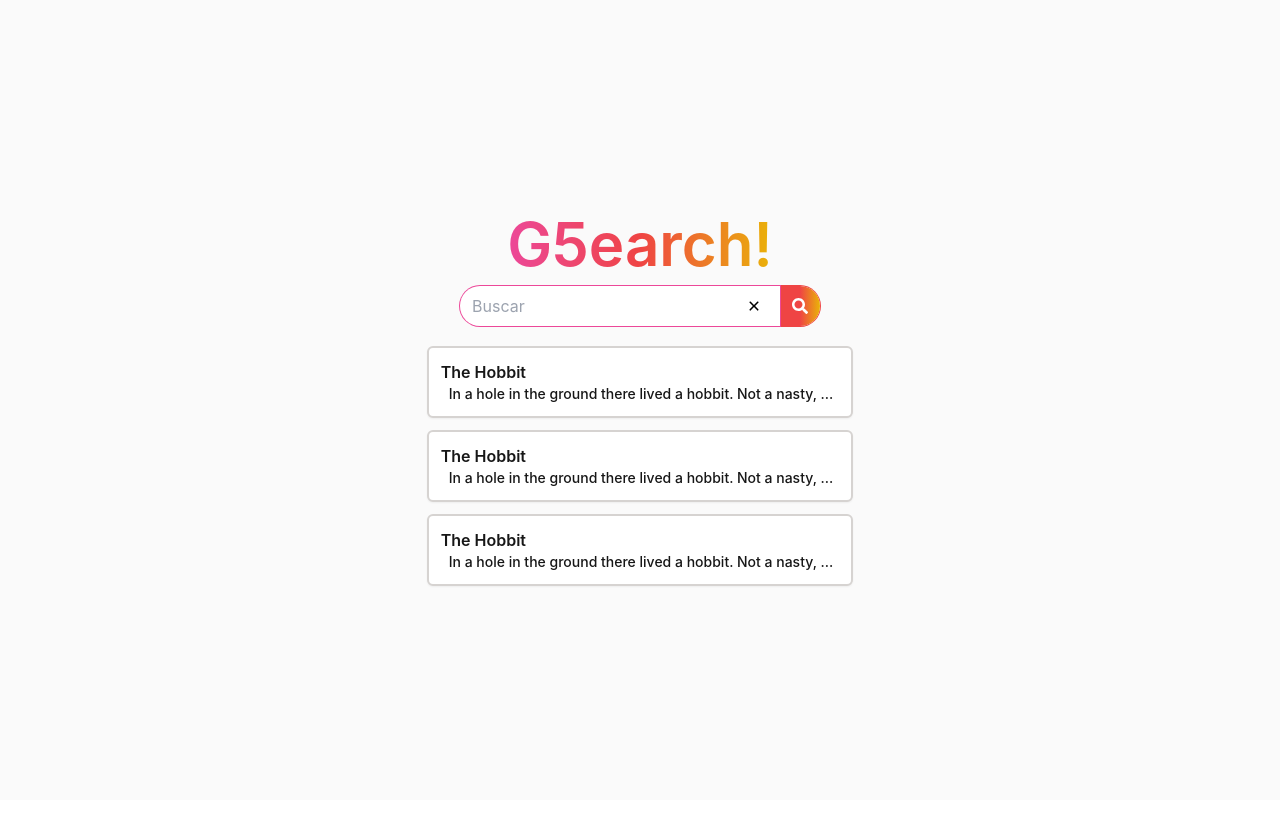
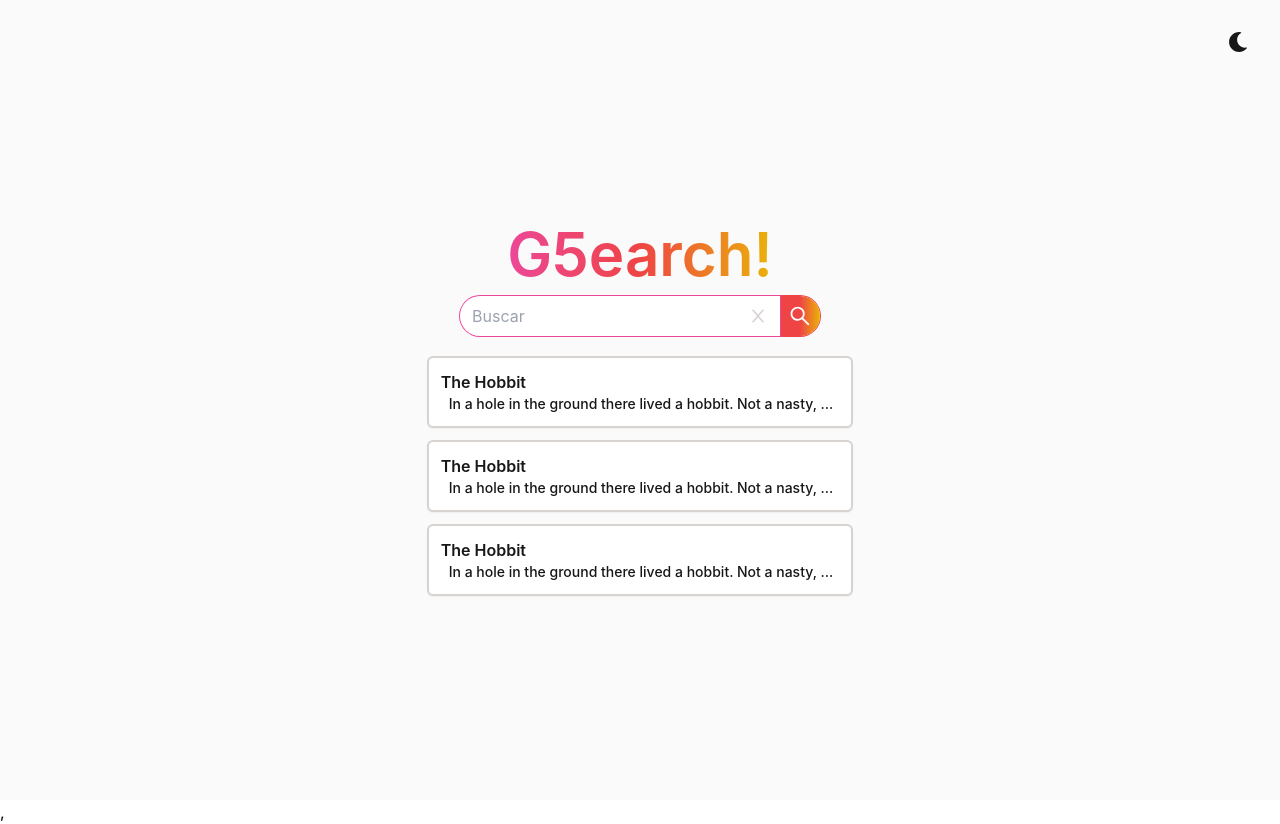
Before and after one commit to ValentinTT/g5earch, a React (Create React App) app: page / in a window 1280 px wide. Both pictures are taken after a click on the button 680 px from the left and 294 px from the top of the page. Before the commit the page ends 800 px from the top, so only its background shows below. Built offline with nearby package versions, Linux system fonts and the light colour scheme; what miragejs would draw is missing.

Commit message:
DarkTheme

```diff
--- a/package.json
+++ b/package.json
@@ -10,9 +10,11 @@
     "@types/node": "^17.0.23",
     "@types/react": "^17.0.43",
     "@types/react-dom": "^17.0.14",
+    "@types/react-icons": "^3.0.0",
     "clsx": "^1.1.1",
     "react": "^18.0.0",
     "react-dom": "^18.0.0",
+    "react-icons": "^4.3.1",
     "react-scripts": "5.0.0",
     "typescript": "^4.6.3",
     "web-vitals": "^2.1.4"
--- a/src/App.tsx
+++ b/src/App.tsx
@@ -1,9 +1,11 @@
-import SearchBar from 'components/SearchBar/SearchBar'
+import SearchBar from 'components/SearchBar'
 import Title from 'components/Title'
 import { useState } from 'react'
 import { createServer } from 'miragejs'
-import { SearchResultResponse } from 'types/SearchResultResponse'
+import { SearchResultResponse } from './@types/searchResultResponse'
 import SearchResult, { SearchResultContainer } from 'components/SearchResult'
+import clsx from 'clsx'
+import { ThemeButton } from 'components/ThemeButton'
 
 let server = createServer({})
 server.get('/api/buscar/:text', (schema, req): SearchResultResponse[] => {
@@ -39,9 +41,14 @@ export default function App() {
 
   return (
     <div
-      className={`w-screen h-screen flex flex-col justify-center items-center space-y-5 ${bg}`}
-      style={{ backgroundColor: '#FAFAFA' }}
+      className={clsx(
+        'm-0 p-0 py-10',
+        'h-screen w-screen',
+        'flex flex-col justify-center items-center space-y-5',
+        'bg-[#FAFAFA] dark:bg-[#111827]'
+      )}
     >
+      <ThemeButton />
       <div className='flex flex-col justify-center items-center '>
         <Title isFocus={isFocus}>G5earch!</Title>
         <SearchBar
--- a/src/components/SearchBar/SearchBar.tsx
+++ b/src/components/SearchBar.tsx
@@ -1,6 +1,6 @@
 import clsx from 'clsx'
 import { useEffect, useRef, useState } from 'react'
-import { SearchIcon, CrossIcon } from './Icons'
+import { AiOutlineClose, AiOutlineSearch } from 'react-icons/ai'
 
 interface SearchBarProps {
   isFocus: boolean
@@ -56,7 +56,7 @@ const SearchBar = ({
               setSearchText('')
             }}
           >
-            <CrossIcon />
+            <AiOutlineClose className='text-xl' />
           </button>
         </div>
         <button
@@ -65,11 +65,13 @@ const SearchBar = ({
             'flex justify-center items-center',
             'bg-gradient-to-r from-red-500 via-red-500 to-yellow-500 ring-red-500 text-white',
             animationClasses,
-            isFocus ? 'rounded-r-full ring-1' : 'rounded-full translate-x-10'
+            isFocus
+              ? 'rounded-r-full ring-1'
+              : 'rounded-full translate-x-12 hover:scale-105 hover:shadow-lg'
           )}
           onClick={() => handleSearchButtonClicked(searchText)}
         >
-          <SearchIcon />
+          <AiOutlineSearch className='text-2xl' />
         </button>
       </div>
     </div>
--- a/src/components/SearchBar/Icons.tsx
+++ /dev/null
@@ -1,27 +0,0 @@
-export const SearchIcon = () => (
-  <svg
-    aria-hidden='true'
-    focusable='false'
-    data-prefix='fas'
-    data-icon='search'
-    className='w-4'
-    role='img'
-    xmlns='http://www.w3.org/2000/svg'
-    viewBox='0 0 512 512'
-  >
-    <path
-      fill='currentColor'
-      d='M505 442.7L405.3 343c-4.5-4.5-10.6-7-17-7H372c27.6-35.3 44-79.7 44-128C416 93.1 322.9 0 208 0S0 93.1 0 208s93.1 208 208 208c48.3 0 92.7-16.4 128-44v16.3c0 6.4 2.5 12.5 7 17l99.7 99.7c9.4 9.4 24.6 9.4 33.9 0l28.3-28.3c9.4-9.4 9.4-24.6.1-34zM208 336c-70.7 0-128-57.2-128-128 0-70.7 57.2-128 128-128 70.7 0 128 57.2 128 128 0 70.7-57.2 128-128 128z'
-    ></path>
-  </svg>
-)
-
-export const CrossIcon = () => (
-  <svg
-    xmlns='http://www.w3.org/2000/svg'
-    className='w-3 m-2 rounded-full'
-    viewBox='0 0 329.26933 329'
-  >
-    <path d='m194.800781 164.769531 128.210938-128.214843c8.34375-8.339844 8.34375-21.824219 0-30.164063-8.339844-8.339844-21.824219-8.339844-30.164063 0l-128.214844 128.214844-128.210937-128.214844c-8.34375-8.339844-21.824219-8.339844-30.164063 0-8.34375 8.339844-8.34375 21.824219 0 30.164063l128.210938 128.214843-128.210938 128.214844c-8.34375 8.339844-8.34375 21.824219 0 30.164063 4.15625 4.160156 9.621094 6.25 15.082032 6.25 5.460937 0 10.921875-2.089844 15.082031-6.25l128.210937-128.214844 128.214844 128.214844c4.160156 4.160156 9.621094 6.25 15.082032 6.25 5.460937 0 10.921874-2.089844 15.082031-6.25 8.34375-8.339844 8.34375-21.824219 0-30.164063zm0 0' />
-  </svg>
-)
--- a/src/components/SearchResult.tsx
+++ b/src/components/SearchResult.tsx
@@ -1,6 +1,6 @@
 import clsx from 'clsx'
 import { ReactNode } from 'react'
-import { SearchResultResponse } from 'types/SearchResultResponse'
+import { SearchResultResponse } from '../@types/searchResultResponse'
 
 export function SearchResultContainer({ children }: { children: ReactNode }) {
   return (
@@ -21,9 +21,15 @@ export default function SearchResult({
     <a
       href={result.link}
       target='_blank'
+      rel='noreferrer'
       key={result.link + index}
       className={clsx(
-        'w-full bg-white flex gap-3 items-center font-semibold text-neutral-900 p-3 hover:bg-neutral-50 rounded-md hover:cursor-pointer shadow-sm hover:shadow-lg transition-all duration-300 hover:z-10 hover:translate-x-1 border-2 border-stone-300'
+        'w-full ',
+        'flex gap-3 items-center p-3 ',
+        'bg-white dark:bg-neutral-900 hover:bg-neutral-50 dark:hover:bg-neutral-800 ',
+        'text-neutral-900 dark:text-stone-300',
+        'rounded-md border-2 border-stone-300 dark:border-0 shadow-sm font-semibold',
+        'hover:cursor-pointer hover:shadow-lg transition-all hover:z-10 hover:translate-x-1 '
       )}
     >
       <div className='flex flex-col w-full'>
--- /dev/null
+++ b/src/components/ThemeButton.tsx
@@ -0,0 +1,39 @@
+import { useEffect, useState } from 'react'
+import { FaMoon, FaSun } from 'react-icons/fa'
+
+export const ThemeButton = () => {
+  const [darkMode, setDarkMode] = useState<boolean | undefined>(undefined)
+
+  useEffect(() => {
+    setDarkMode(document.documentElement.classList.contains('dark'))
+  }, [])
+  useEffect(() => {
+    if (darkMode) {
+      window.document.documentElement.classList.add('dark')
+      localStorage.setItem('g5earchDarkMode', 'true')
+    } else {
+      window.document.documentElement.classList.remove('dark')
+      localStorage.setItem('g5earchDarkMode', 'false')
+    }
+  }, [darkMode])
+  const onClick = () => {
+    setDarkMode(!darkMode)
+  }
+  return (
+    <div className='absolute right-0 top-0 mr-4 mt-4 md:mr-6 md:mt-6'>
+      <div className='transition ease-in-out rounded-full p-2'>
+        {darkMode ? (
+          <FaSun
+            onClick={() => onClick()}
+            className='text-neutral-900 dark:text-stone-300 text-xl cursor-pointer'
+          />
+        ) : (
+          <FaMoon
+            onClick={() => onClick()}
+            className='text-neutral-900 dark:text-stone-300 text-xl cursor-pointer'
+          />
+        )}
+      </div>
+    </div>
+  )
+}
--- a/src/index.css
+++ b/src/index.css
@@ -3,14 +3,18 @@
 @tailwind utilities;
 
 /* https://www.hacksoft.io/blog/using-multiple-font-files-the-right-way */
+
+html,
 body {
   margin: 0;
+  padding: 0;
   font-family: -apple-system, BlinkMacSystemFont, 'Segoe UI', 'Roboto', 'Oxygen',
     'Ubuntu', 'Cantarell', 'Fira Sans', 'Droid Sans', 'Helvetica Neue',
     sans-serif;
   font-weight: 400;
   -webkit-font-smoothing: antialiased;
   -moz-osx-font-smoothing: grayscale;
+  /* background-color: red; */
 }
 
 code {
--- a/src/index.tsx
+++ b/src/index.tsx
@@ -9,9 +9,9 @@ if (!rootElement) throw new Error('Failed to find the root element')
 const root = createRoot(rootElement)
 root.render(
   <React.StrictMode>
-    <App />
-  </React.StrictMode>)
-
+    <App />,
+  </React.StrictMode>
+)
 
 // If you want to start measuring performance in your app, pass a function
 // to log results (for example: reportWebVitals(console.log))
--- a/tailwind.config.js
+++ b/tailwind.config.js
@@ -1,9 +1,10 @@
 module.exports = {
-  content: [
-    "./src/**/*.{js,jsx,ts,tsx}",
-  ],
+  content: ['./src/**/*.{js,jsx,ts,tsx}'],
+  darkMode: 'class',
   theme: {
-    extend: {},
+    extends: {
+      colors: {},
+    },
   },
   plugins: [],
 }
```
Also changed, not shown: src/@types/searchResultResponse.d.ts (renamed from src/types/SearchResultResponse.ts), 1 other file (tests, documents, lock files or other folders).
